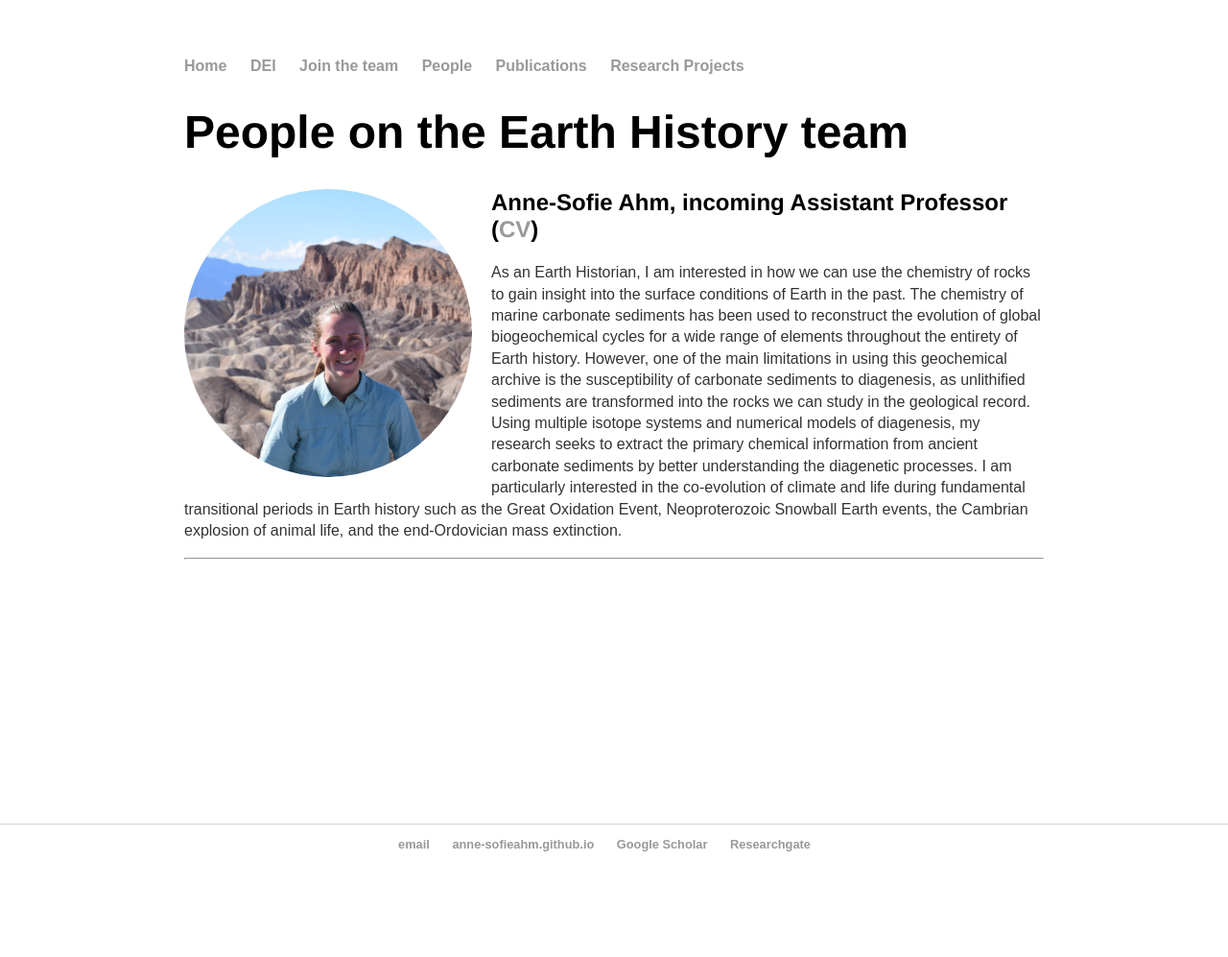
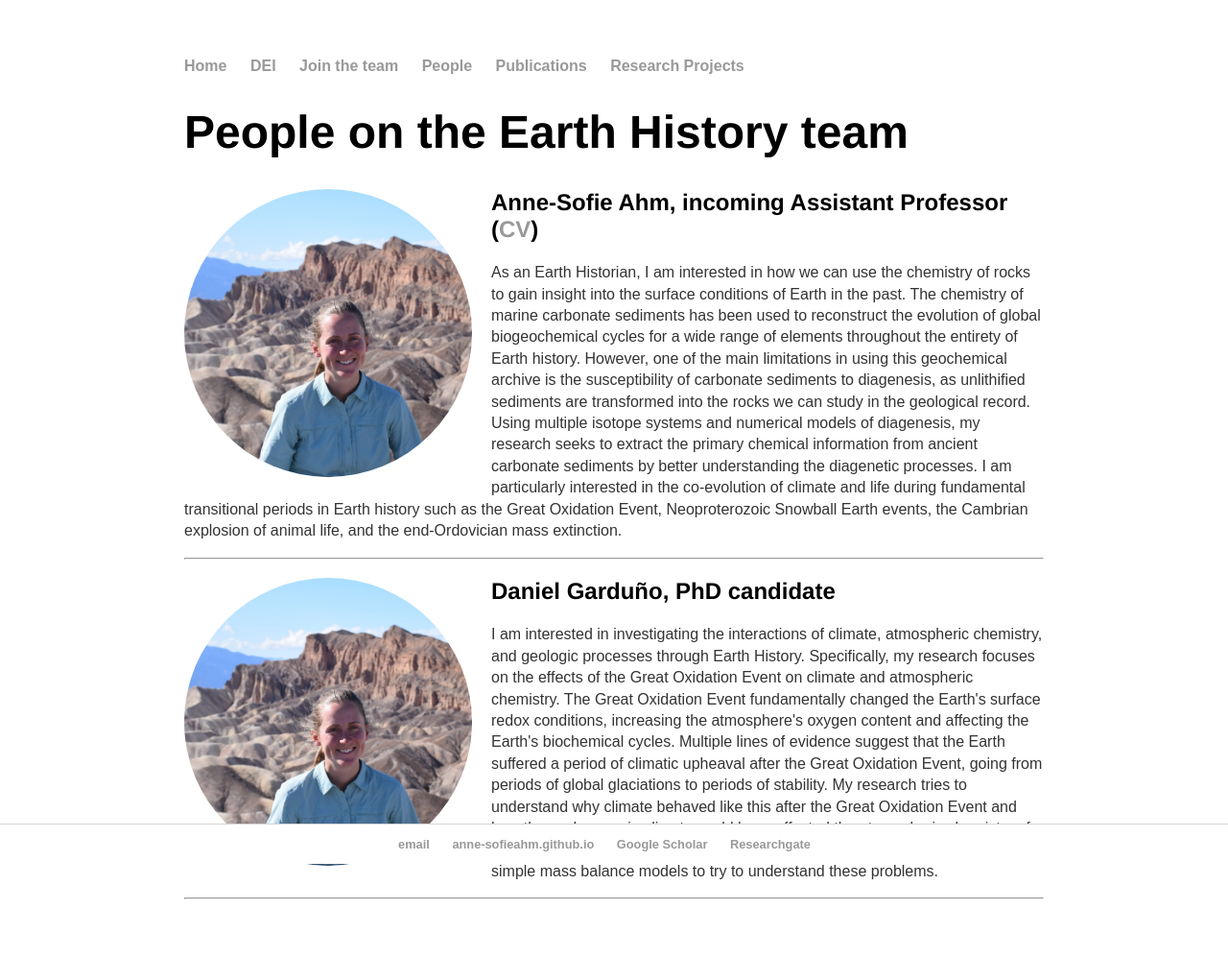
Before and after one commit to Anne-SofieAhm/Anne-SofieAhm.github.io, a Jekyll site: the page built from people/index.html, in a window 1280 px wide. Shown: the whole page at 96% size. Built offline with Jekyll 4.4.1, drawn with Linux system fonts in a browser that asks for light colours; before the commit the page ends 900 px from its top, so only the background shows below that.

Commit message:
Update index.html

```diff
--- a/people/index.html
+++ b/people/index.html
@@ -4,6 +4,8 @@ title: People on the Earth History team
 ---
 
 <h1>{{ page.title }}</h1>
+
+
 <div style='display:inline;'>
 
   <div class='rounded'>
@@ -30,3 +32,29 @@ title: People on the Earth History team
   </p>
 </div>
 <hr />
+
+
+<div style='display:inline;'>
+
+  <div class='rounded'>
+    <img src="DSC_0423.JPG">
+  </div>
+
+  <h2>Daniel Garduño, PhD candidate</h2>
+
+  <p>
+    I am interested in investigating the interactions of climate, atmospheric chemistry,
+    and geologic processes through Earth History. Specifically, my research focuses
+    on the effects of the Great Oxidation Event on climate and atmospheric chemistry.
+    The Great Oxidation Event fundamentally changed the Earth's surface redox conditions,
+    increasing the atmosphere's oxygen content and affecting the Earth's biochemical
+    cycles. Multiple lines of evidence suggest that the Earth suffered a period of
+    climatic upheaval after the Great Oxidation Event, going from periods of global
+    glaciations to periods of stability. My research tries to understand why climate
+    behaved like this after the Great Oxidation Event and how these changes in climate
+    could have affected the atmospheric chemistry of the Earth and vice versa. I am
+    using a combination of photochemical, climate and simple mass balance models to
+    try to understand these problems.
+  </p>
+</div>
+<hr />
```
Lines whose indentation alone changed are shown as unchanged.
